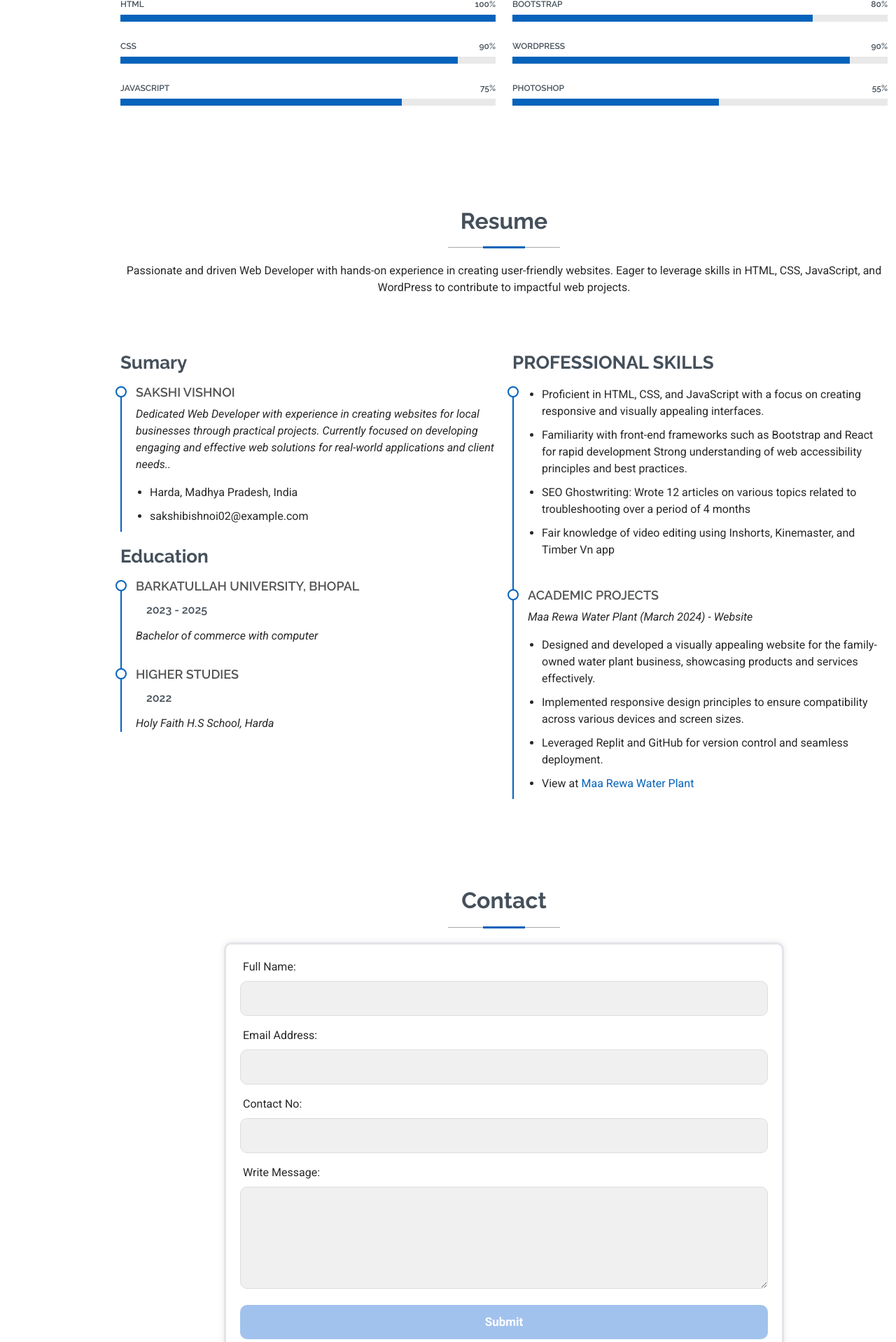
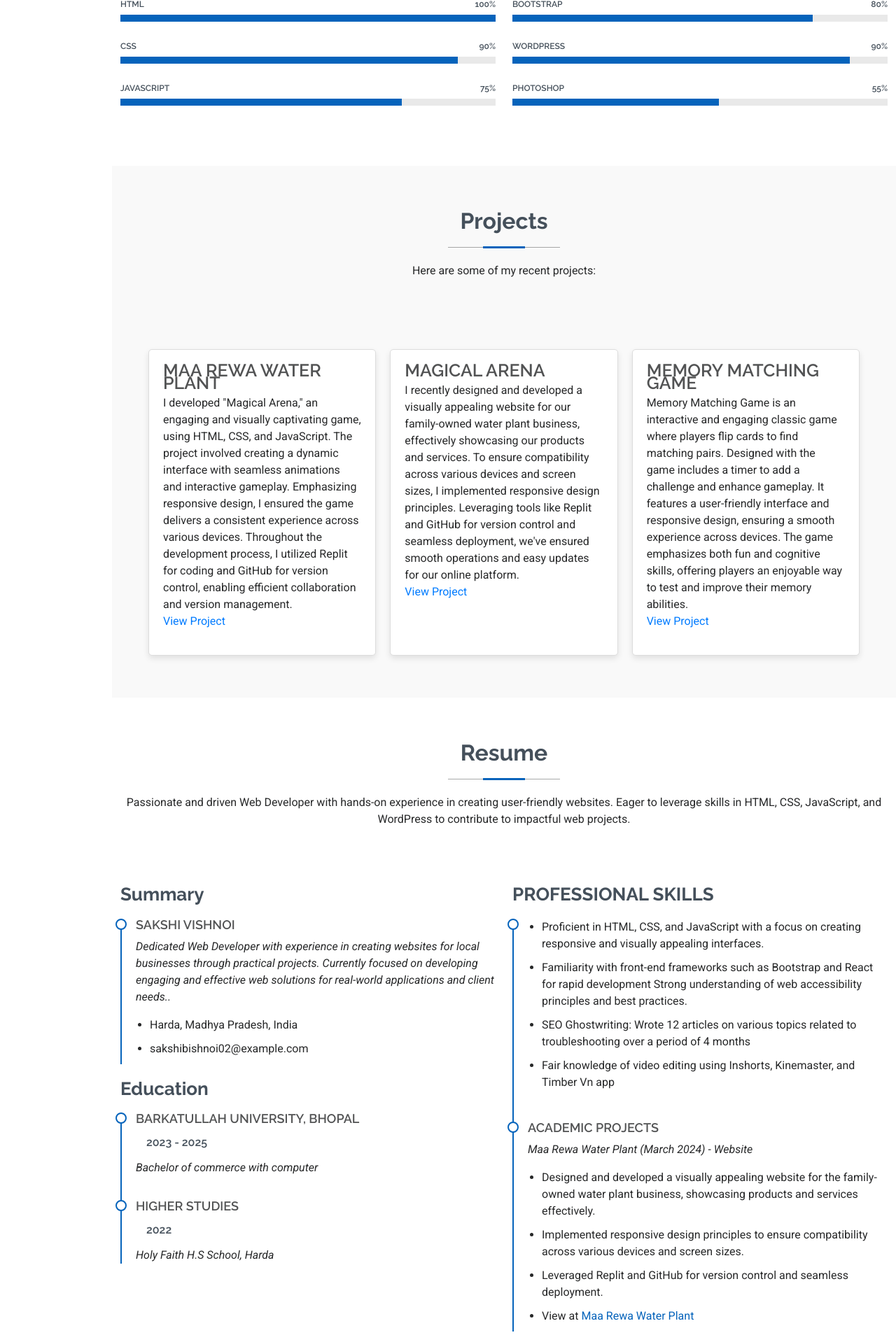
Before and after one commit to Sakshi-vishnoi/My-Portfolio, a PHP site: page /index.html in a window 1280 px wide. Shown: the part 1595-3513 px from the top of the page at 70% size. Run offline with PHP 8.4, Linux system fonts and the light colour scheme.

Commit message:
commit edit

```diff
--- a/assets/css/main.css
+++ b/assets/css/main.css
@@ -1,15 +1,4 @@
-/**
-* Template Name: MyResume
-* Template URL: https://bootstrapmade.com/free-html-bootstrap-template-my-resume/
-* Updated: Jun 29 2024 with Bootstrap v5.3.3
-* Author: BootstrapMade.com
-* License: https://bootstrapmade.com/license/
-*/
 
-/*--------------------------------------------------------------
-# Font & Color Variables
-# Help: https://bootstrapmade.com/color-system/
---------------------------------------------------------------*/
 /* Fonts */
 :root {
   --default-font: "Roboto",  system-ui, -apple-system, "Segoe UI", Roboto, "Helvetica Neue", Arial, "Noto Sans", "Liberation Sans", sans-serif, "Apple Color Emoji", "Segoe UI Emoji", "Segoe UI Symbol", "Noto Color Emoji";
@@ -701,6 +690,73 @@ section,
 }
 
 /*--------------------------------------------------------------
+# Projects Section
+--------------------------------------------------------------*/
+.projects-section {
+  padding: 60px 0;
+  background-color: #f9f9f9;
+}
+
+.projects-section .section-title {
+  text-align: center;
+  margin-bottom: 40px;
+}
+
+.projects-section .projects-container {
+  display: flex;
+  flex-wrap: wrap;
+  justify-content: center;
+  gap: 20px;
+}
+
+.projects-section .project-item {
+  background-color: #fff;
+  border: 1px solid #ddd;
+  border-radius: 5px;
+  padding: 20px;
+  width: calc(33.333% - 40px); /* Adjust as needed for spacing */
+  box-shadow: 0 4px 8px rgba(0, 0, 0, 0.1);
+  box-sizing: border-box; /* Ensure padding and border are included in the width */
+}
+
+.projects-section .project-item h3 {
+  margin-top: 0;
+  line-height: 18px;
+  font-size: 25px;
+  font-weight: 600;
+  text-transform: uppercase;
+  color: color-mix(in srgb, var(--default-color), transparent 20%);
+}
+
+.projects-section .project-item a {
+  color: #007bff;
+  text-decoration: none;
+}
+
+.projects-section .project-item a:hover {
+  text-decoration: underline;
+}
+
+/* Responsive Design */
+@media (max-width: 1200px) {
+  .projects-section .project-item {
+    width: calc(50% - 40px); /* Two items per row on medium screens */
+  }
+}
+
+@media (max-width: 768px) {
+  .projects-section .project-item {
+    width: calc(100% - 40px); /* Full width on small screens */
+  }
+}
+
+@media (max-width: 576px) {
+  .projects-section .project-item {
+    width: calc(100% - 20px); /* Ensure proper spacing on very small screens */
+  }
+}
+
+/*--------------------------------------------------------------
 # Resume Section
 --------------------------------------------------------------*/
 .resume .resume-title {
--- a/index.html
+++ b/index.html
@@ -47,6 +47,7 @@
         <ul>
             <li><a href="#hero" class="active"><i class="bi bi-house navicon"></i><span>Home</span></a></li>
             <li><a href="#about"><i class="bi bi-person navicon"></i><span>About</span></a></li>
+             <li><a href="#projects"><i class="bi bi-briefcase navicon"></i><span>Projects</span></a></li>
             <li><a href="#resume"><i class="bi bi-file-earmark-text navicon"></i><span>Resume</span></a></li>
             <li><a href="#contact"><i class="bi bi-envelope navicon"></i><span>Contact</span></a></li>
         </ul>
@@ -195,6 +196,33 @@
 
     </section><!-- /Skills Section -->
 
+    <!-- Projects Section -->
+<section id="projects" class="projects-section">
+  <div class="container">
+    <div class="section-title">
+      <h2>Projects</h2>
+      <p>Here are some of my recent projects:</p>
+    </div>
+    <div class="projects-container">
+      <!-- Project 1 -->
+      <div class="project-item">
+        <h3>Maa rewa water plant</h3>
+        <p>I developed "Magical Arena," an engaging and visually captivating game, using HTML, CSS, and JavaScript. The project involved creating a dynamic interface with seamless animations and interactive gameplay. Emphasizing responsive design, I ensured the game delivers a consistent experience across various devices. Throughout the development process, I utilized Replit for coding and GitHub for version control, enabling efficient collaboration and version management.<br><a href="https://sakshi-vishnoi.github.io/water-supply-business-website/" target="_blank">View Project</a></p>
+      </div>
+      <!-- Project 2 -->
+       <div class="project-item">
+        <h3>Magical Arena</h3>
+        <p>I recently designed and developed a visually appealing website for our family-owned water plant business, effectively showcasing our products and services. To ensure compatibility across various devices and screen sizes, I implemented responsive design principles. Leveraging tools like Replit and GitHub for version control and seamless deployment, we've ensured smooth operations and easy updates for our online platform. <br><a href="https://sakshi-vishnoi.github.io/Magical-Arena-Game/" target="_blank">View Project</a></p>
+      </div>
+      <!-- Project 3 -->
+      <div class="project-item">
+        <h3>Memory Matching Game</h3>
+        <p>Memory Matching Game is an interactive and engaging classic game where players flip cards to find matching pairs. Designed with the game includes a timer to add a challenge and enhance gameplay. It features a user-friendly interface and responsive design, ensuring a smooth experience across devices. The game emphasizes both fun and cognitive skills, offering players an enjoyable way to test and improve their memory abilities.<br> <a href="https://sakshi-vishnoi.github.io/Matching-Game/" target="_blank">View Project</a></p>
+      </div>
+    </div>
+  </div>
+</section>
+
     <!-- Resume Section -->
     <section id="resume" class="resume section">
 
@@ -210,7 +238,7 @@
             <div class="row">
 
                 <div class="col-lg-6" data-aos="fade-up" data-aos-delay="100">
-                    <h3 class="resume-title">Sumary</h3>
+                    <h3 class="resume-title">Summary</h3>
 
                     <div class="resume-item pb-0">
                         <h4>Sakshi Vishnoi</h4>
@@ -281,7 +309,6 @@
 
     </section><!-- /Resume Section -->
 
-
     <!-- Contact Section -->
     <section id="contact" class="contact section">
     <!-- Section Title -->
@@ -290,7 +317,7 @@
     </div><!-- End Section Title -->
     <div class="ffbox">
         <div class="ffbox1">
-            <form>
+            <form action="index.php" method="post">
                 <label for="fullName">
                     <i class="fa fa-solid fa-user" style="margin: 2px;"></i> Full Name:
                 </label>
```
Also changed, not shown: index.php (added, +24 -0 lines).
